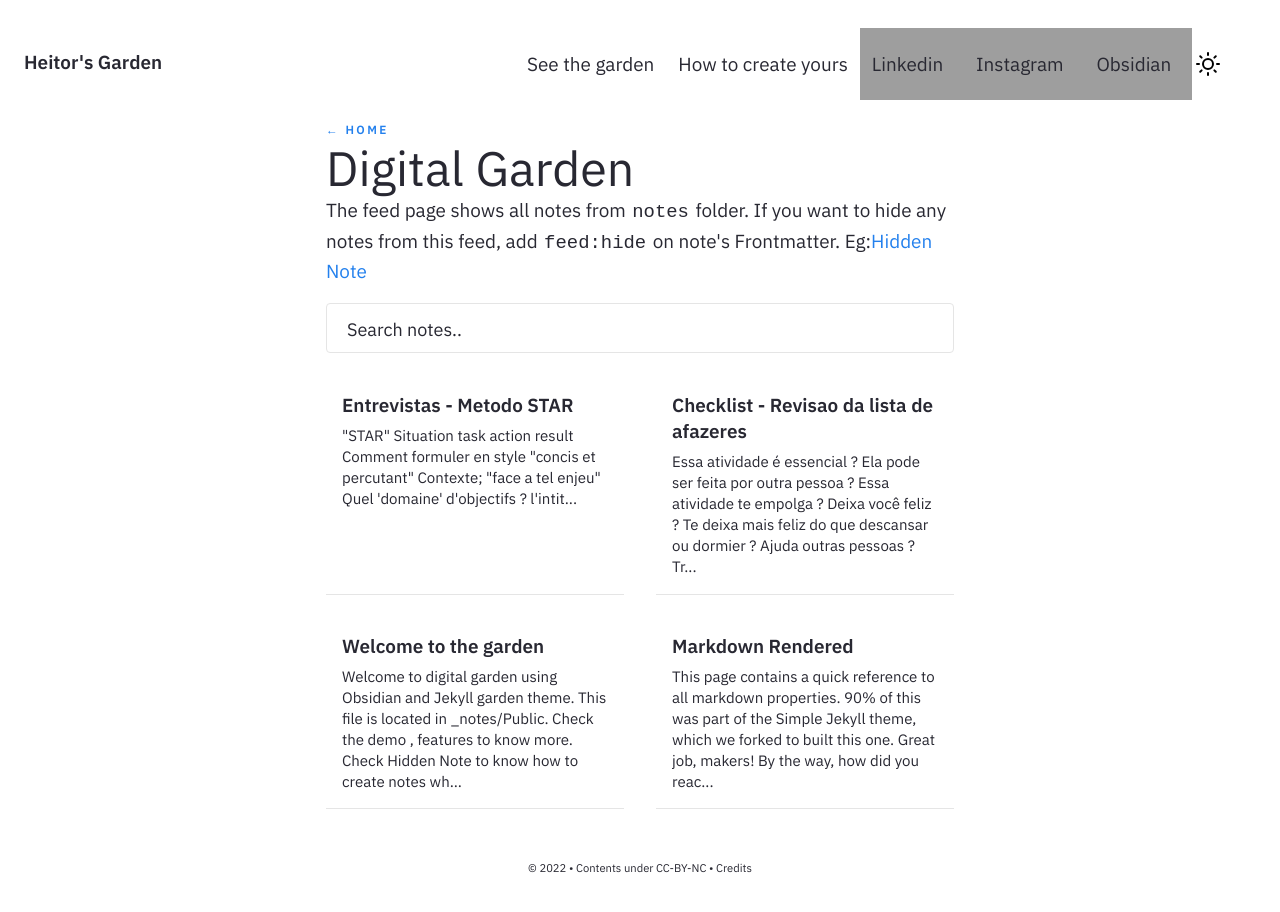
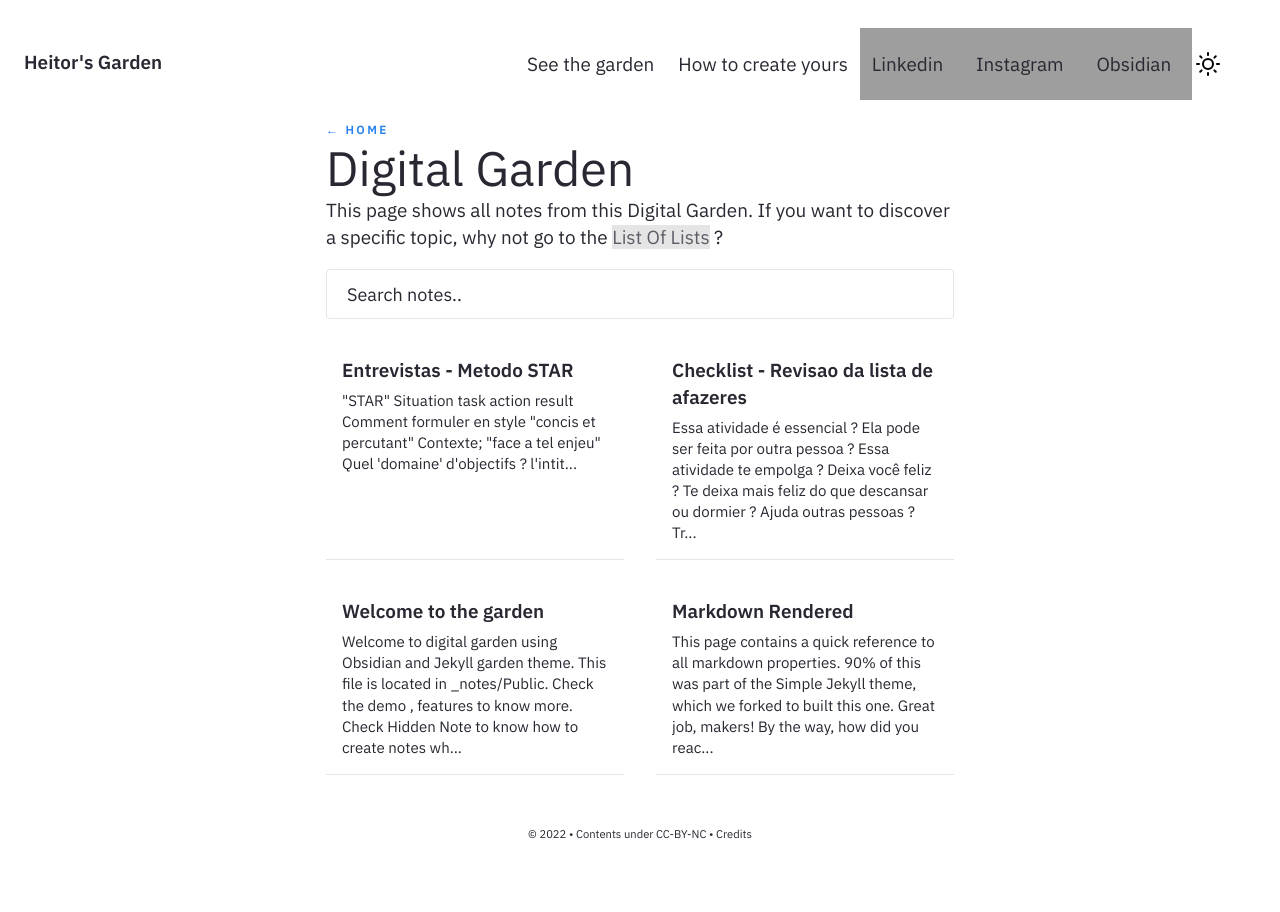
Before and after one commit to haredega/haredega.github.io, a Jekyll site: the page built from pages/notes.md, in a window 1280 px wide, cut to the strip 0-917 px from the top of the page. Shown: the top 912 px of the strip. Built offline with Jekyll 4.4.1, drawn with Linux system fonts in a browser that asks for light colours; grey boxes are pictures that could not be loaded.

Commit message:
mod files

```diff
--- a/_includes/Homepage.html
+++ b/_includes/Homepage.html
@@ -8,7 +8,7 @@
         <br><br><img src="http://placekitten.com/g/900/600" alt="placeholder">
 
         <br><br> Other than my day job, I also am a Scout Leader, working with youth training for Scout Chiefs.
-        <br><br>Which means basically <s>playing around in the nature</s> enabling young leaders to create pedagogical activities so they can keep creating a world where kids are empowered to become <i>self-fulfilled as individuals and play a constructive role in society</i>
+        <br><br><div class="jumbo">Which means basically <s>playing around in the nature</s> enabling young leaders to create pedagogical activities so they can keep creating a world where kids are empowered to become <i>self-fulfilled as individuals and play a constructive role in society</i></div>
         <br><h5>(Check out the <a href="https://www.scout.org/"> Scout Mission  </a> for more).</h5>
 
         <br><br><br><img src="https://haredega-git-imgs.s3.sa-east-1.amazonaws.com/scout_condec.jpg" alt="placeholder">
@@ -19,5 +19,6 @@
         <div class="jumbo"><i>It’s still magic even if you know how it’s done</i>. – Terry Pratchett, A Hat Full of Sky </div>
         <br><br><img src="http://placekitten.com/g/900/600" alt="placeholder">
         <br><br>Well, if you're stil here, welcome to my litlle place to explore online !
+        <p>Go see the full garden <a href="https://haredega.github.io/notes">here</a>
         </h3>
 </div> </div>
--- a/pages/notes.md
+++ b/pages/notes.md
@@ -5,4 +5,4 @@ feedformat: card
 title: Digital Garden
 ---
 
-The feed page shows all notes from `notes` folder. If you want to hide any notes from this feed, add `feed:hide` on note's Frontmatter. Eg:[[Hidden Note]]
+This page shows all notes from this Digital Garden. If you want to discover a specific topic, why not go to the [[List Of Lists]] ?
```
Also changed, not shown: _notes/Public/Credits.md (+1 -1 lines), pages/lists.md (+1 -1 lines).
